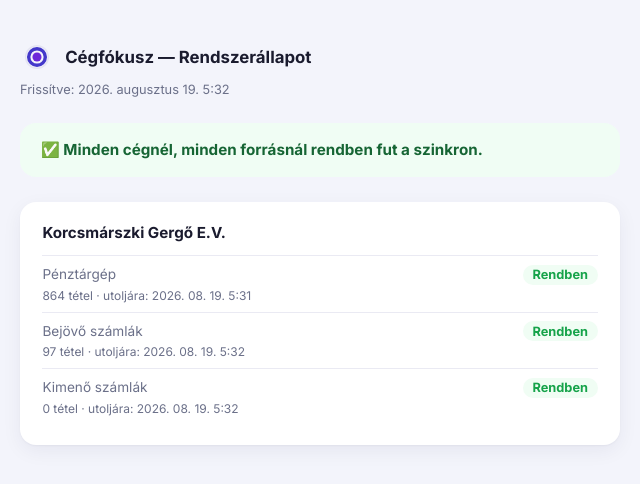
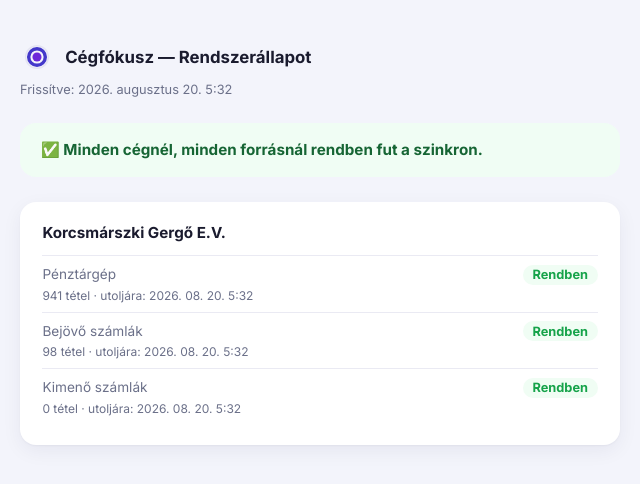
Before and after one commit to Asera0202/nav-afa-monitor, a website: page public/status.html in a window 1280 px wide. Shown: the full height of the page, 320-960 px from the left. Drawn offline with Linux system fonts and the light colour scheme.

Commit message:
Napi NAV-szinkron + állapot-frissítés: 2026-08-20

```diff
--- a/public/status.html
+++ b/public/status.html
@@ -49,7 +49,7 @@
       <img src="favicon.svg" alt="Cégfókusz">
       <div class="title">Cégfókusz — Rendszerállapot</div>
     </div>
-    <div class="updated">Frissítve: 2026. augusztus 19. 5:32</div>
+    <div class="updated">Frissítve: 2026. augusztus 20. 5:32</div>
 
     <div class="overall-banner overall-ok">
       ✅ Minden cégnél, minden forrásnál rendben fut a szinkron.
@@ -62,17 +62,17 @@
           <div class="source-row">
             <div class="source-name">Pénztárgép</div>
             <div class="source-status status-ok">Rendben</div>
-            <div class="source-detail">864 tétel · utoljára: 2026. 08. 19. 5:31</div>
+            <div class="source-detail">941 tétel · utoljára: 2026. 08. 20. 5:32</div>
           </div>
           <div class="source-row">
             <div class="source-name">Bejövő számlák</div>
             <div class="source-status status-ok">Rendben</div>
-            <div class="source-detail">97 tétel · utoljára: 2026. 08. 19. 5:32</div>
+            <div class="source-detail">98 tétel · utoljára: 2026. 08. 20. 5:32</div>
           </div>
           <div class="source-row">
             <div class="source-name">Kimenő számlák</div>
             <div class="source-status status-ok">Rendben</div>
-            <div class="source-detail">0 tétel · utoljára: 2026. 08. 19. 5:32</div>
+            <div class="source-detail">0 tétel · utoljára: 2026. 08. 20. 5:32</div>
           </div>
       </div>
   </div>
```
Also changed, not shown: public/thresholds.html (+1 -1 lines).
